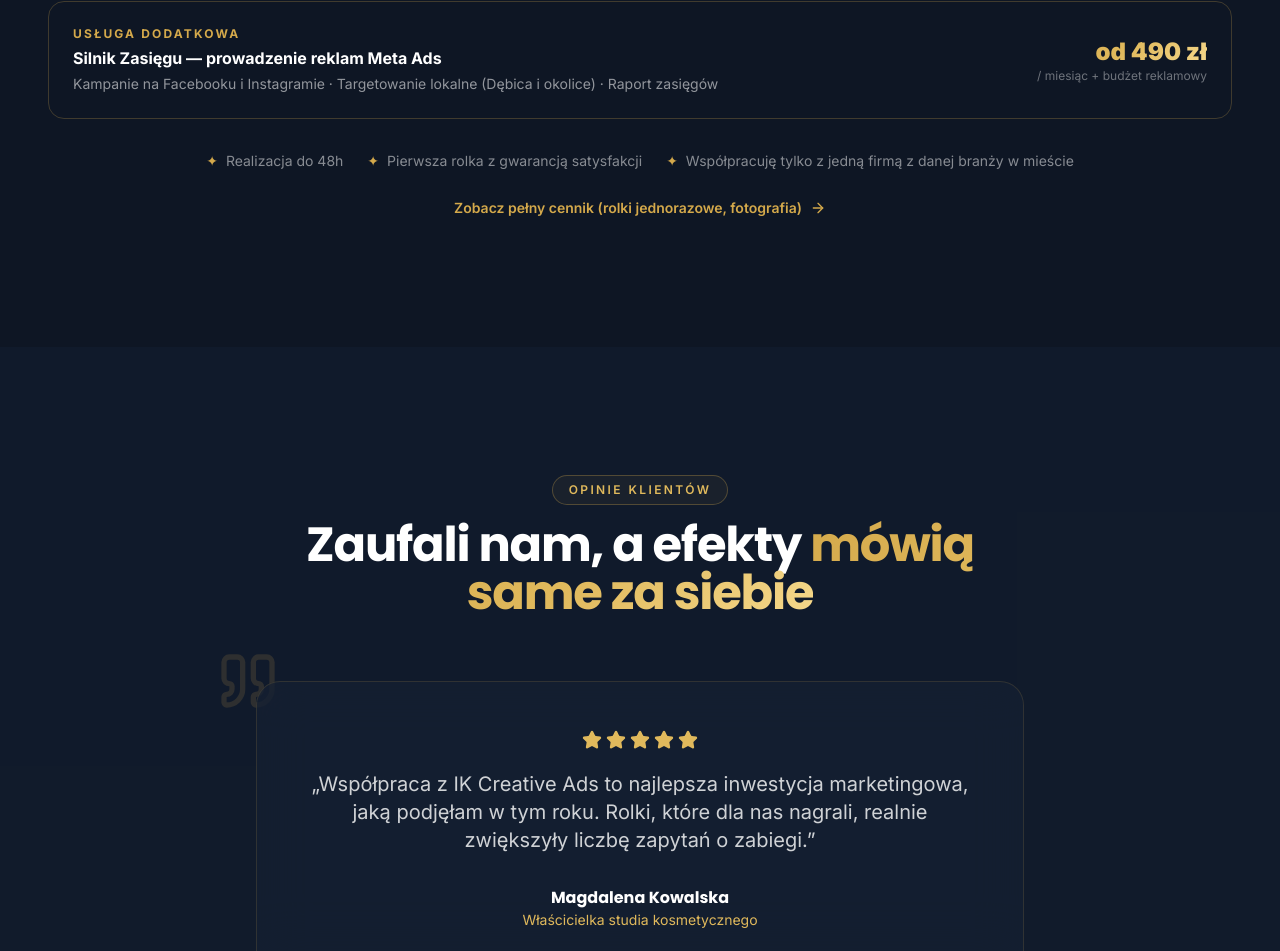
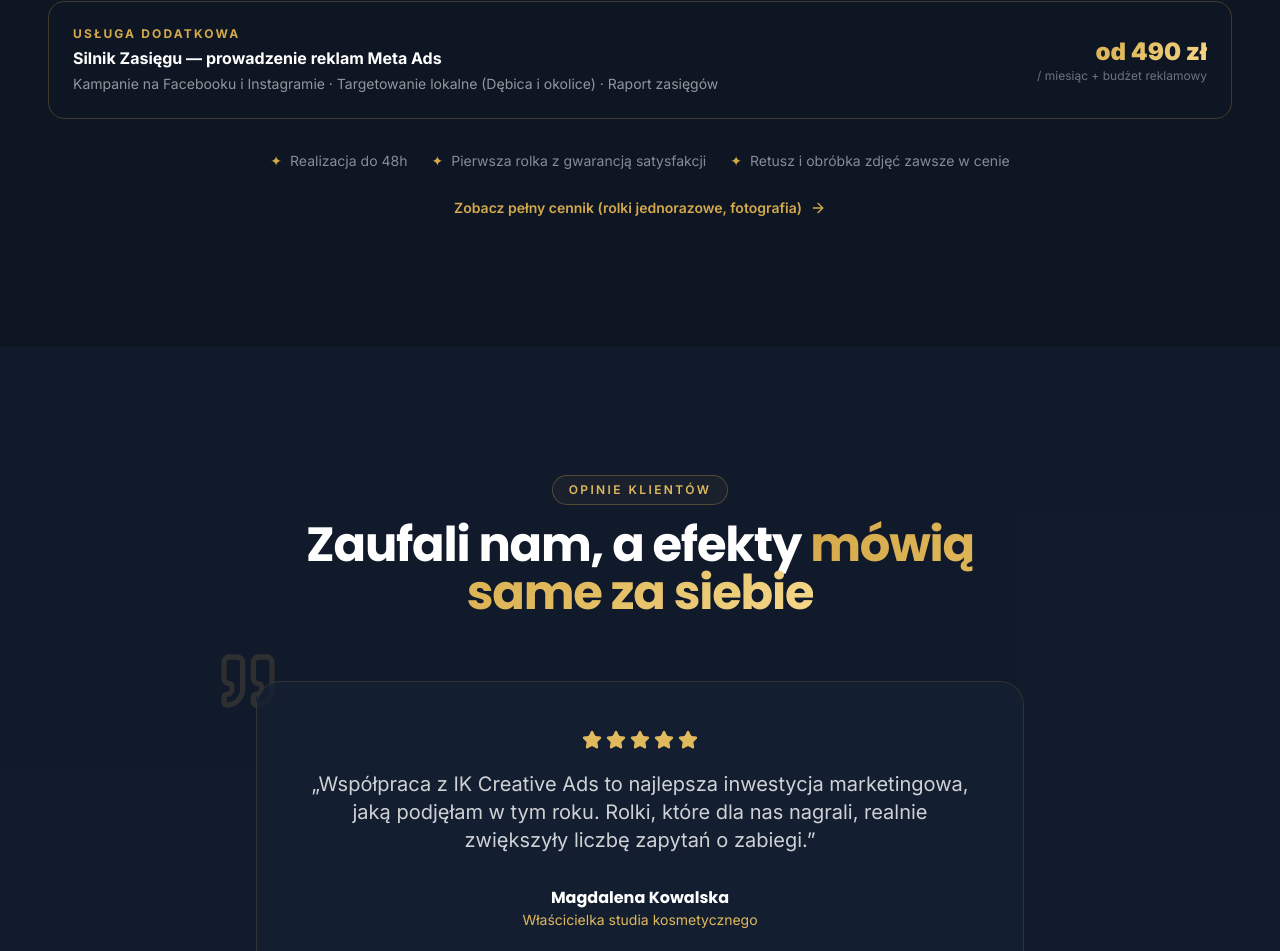
Before and after one commit to ikcreativeads/ikcreativeads, a Next.js app: page / in a window 1280 px wide. Shown: the part 6601-7552 px from the top of the page. Built offline with nearby package versions, Linux system fonts and the light colour scheme.

Commit message:
cennik: usunieto info o jednej firmie w branzy

```diff
--- a/src/components/CennikPage.tsx
+++ b/src/components/CennikPage.tsx
@@ -154,7 +154,7 @@ const bottomFeatures = [
   { icon: "✨", text: "Retusz i obróbka zdjęć zawsze w cenie" },
   { icon: "⏱️", text: "Realizacja do 48h" },
   { icon: "🏆", text: "Pierwsza rolka z gwarancją satysfakcji" },
-  { icon: "🤝", text: "Tylko jedna firma z danej branży w mieście" },
+  { icon: "🤝", text: "Ceny do negocjacji przy dłuższej współpracy" },
 ];
 
 type Item = { icon: string; name: string; desc: string; price: string; details: string[] };
--- a/src/components/Pricing.tsx
+++ b/src/components/Pricing.tsx
@@ -59,7 +59,7 @@ const plans = [
 const bottomNotes = [
   "Realizacja do 48h",
   "Pierwsza rolka z gwarancją satysfakcji",
-  "Współpracuję tylko z jedną firmą z danej branży w mieście",
+  "Retusz i obróbka zdjęć zawsze w cenie",
 ];
 
 export default function Pricing() {
```
